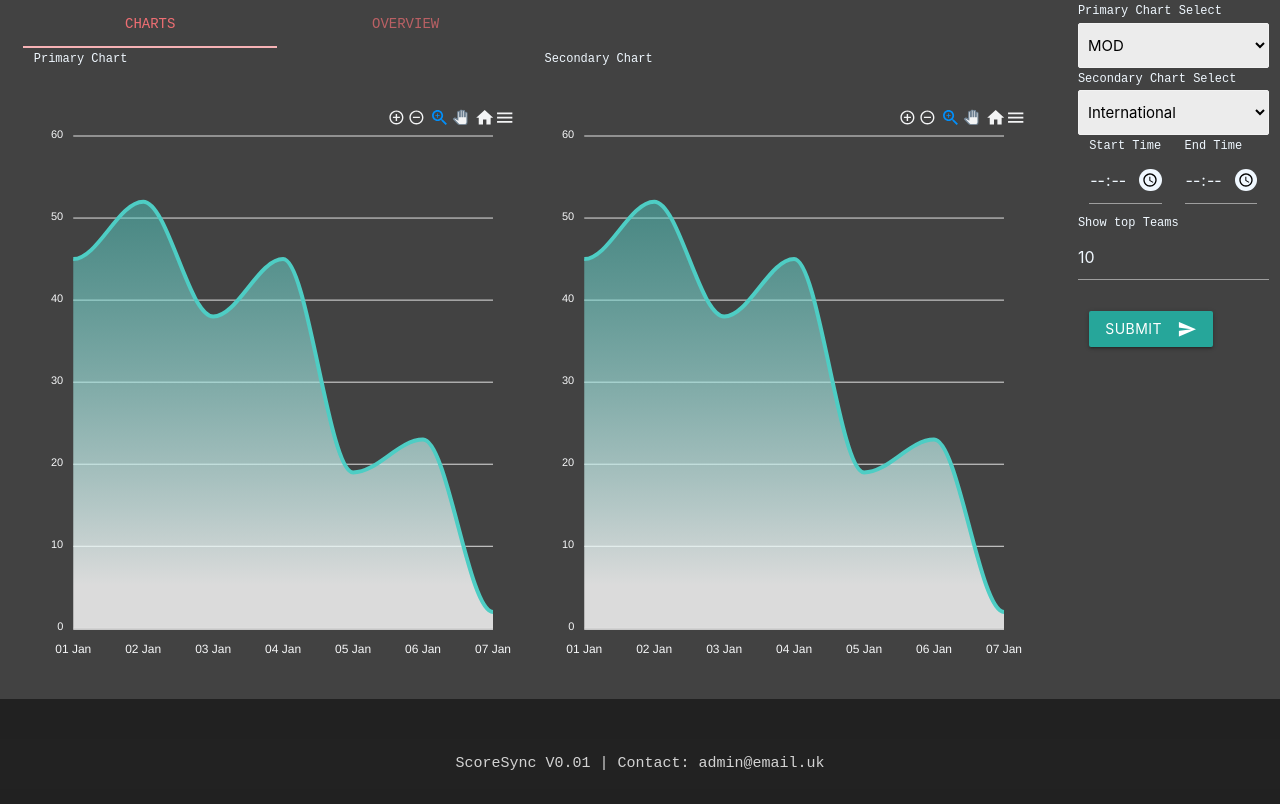
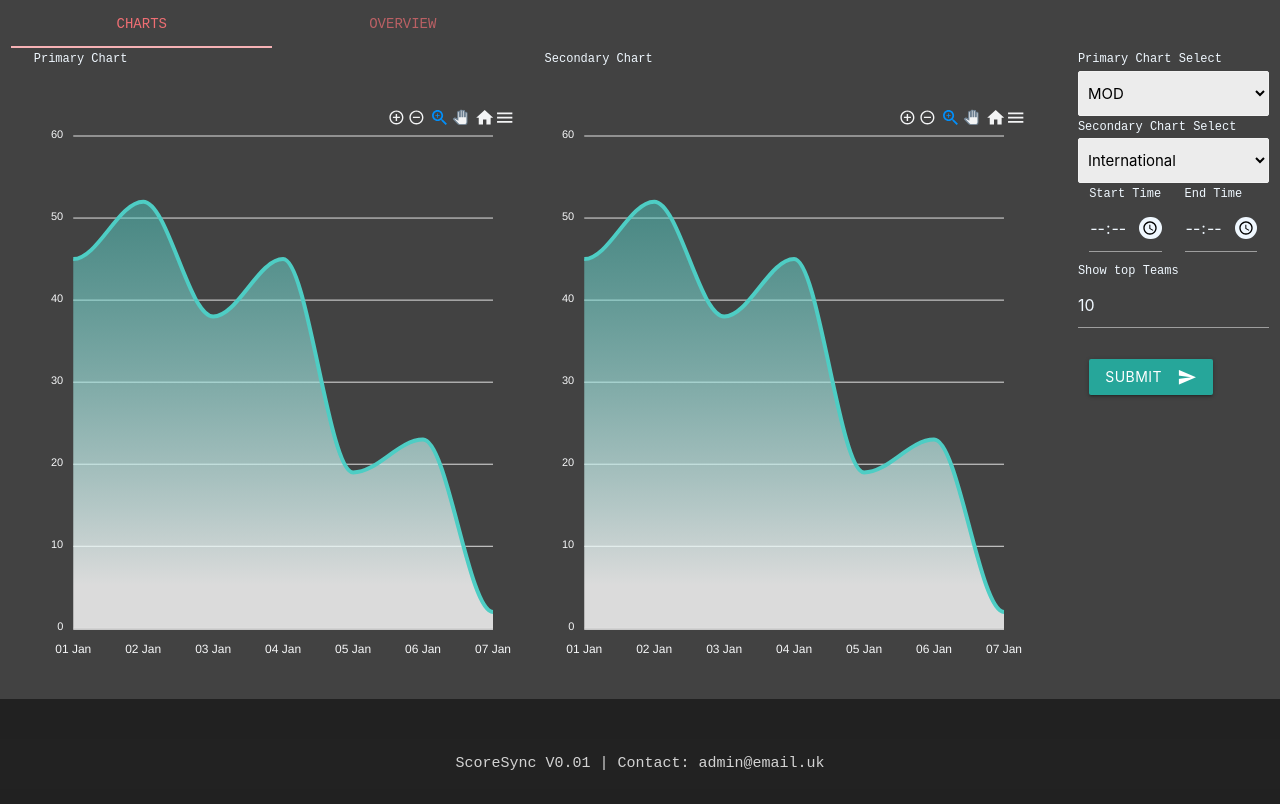
Before and after one commit to SpaceWaffle42/ScoreSync, a Flask app: page / in a window 1280 px wide. Shown: the part 64-868 px from the top of the page. Run offline with Flask 3, Linux system fonts and the light colour scheme; some libraries are stand-ins or nearby versions.

Commit message:
Layout fix
fixed conflict in layout which caused issues with the row used in MaterializeCSS

```diff
--- a/Templates/index.html
+++ b/Templates/index.html
@@ -18,15 +18,13 @@
     <div class="grey darken-3">
         <div class="row">
 
-            <div class="main container col s12 m10">
 
-                <div class="col s12 m12">
-                    <ul class="tabs grey darken-3">
+            <ul class="tabs grey darken-3 col s12 m10">
                 <li class="tab col s3"><a href="#Charts">Charts</a></li>
                 <li class="tab col s3"><a href="#Overview">Overview</a></li>
+            </ul>
 
-                    </ul>
-                </div>
+                <div class="col s12 m10">
                     <div id="Charts" class="col s12 m12">
 
                         <div class="main container col s12 m6">
@@ -40,7 +38,7 @@
 
                         </div>
                     </div>
-                <div id="Overview" class="col s12">
+                    <div id="Overview" class="col s12 m12">
 
                         <div class="main container col s12 m12">
                             <label>Overview Chart</label>
@@ -48,12 +46,9 @@
                         </div>
                     </div>
 
-
-
-
                 </div>
 
-            <div class="main container col s12 m2">
+                <div class="col s12 m2">
                     <label>Primary Chart Select</label>
                     <select class="browser-default">
                         <option value="1">MOD</option>
@@ -87,7 +82,6 @@
                         <button class="submit btn waves-effect waves-light" type="submit" name="action">Submit
                             <i class="material-icons right">send</i>
                         </button>
-
                     </div>
                 </div>
         </div>
@@ -95,8 +89,6 @@
     <script id="replace_with_footer" src="{{ url_for('static', filename='js/footer.js') }}"></script>
 </body>
 <script src="{{ url_for('static', filename='js/scores-charts.js') }}"></script>
-
 <script src="{{ url_for('static', filename='js/tabs.js') }}"></script>
 
-
 </html>
```
Lines whose indentation alone changed are shown as unchanged.
